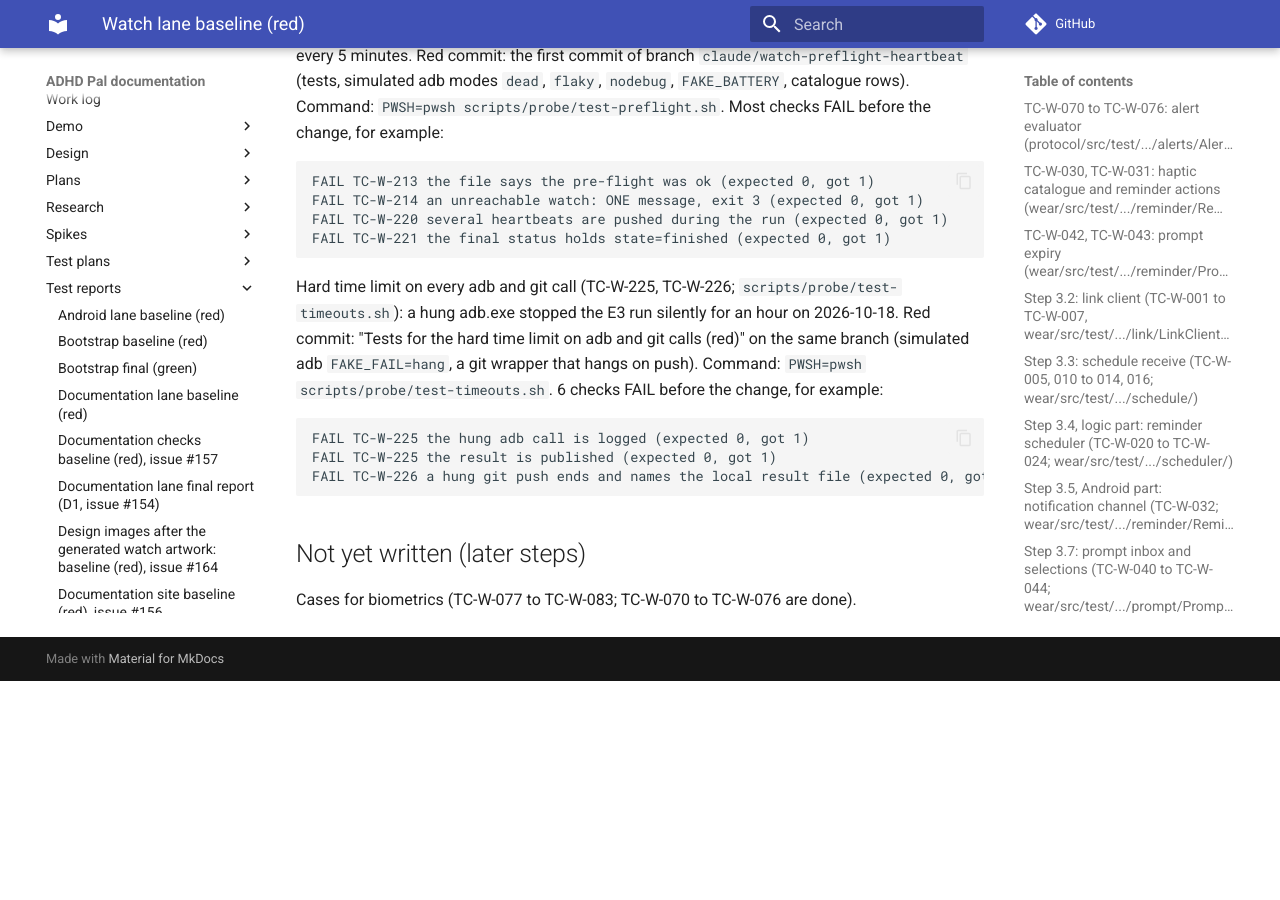
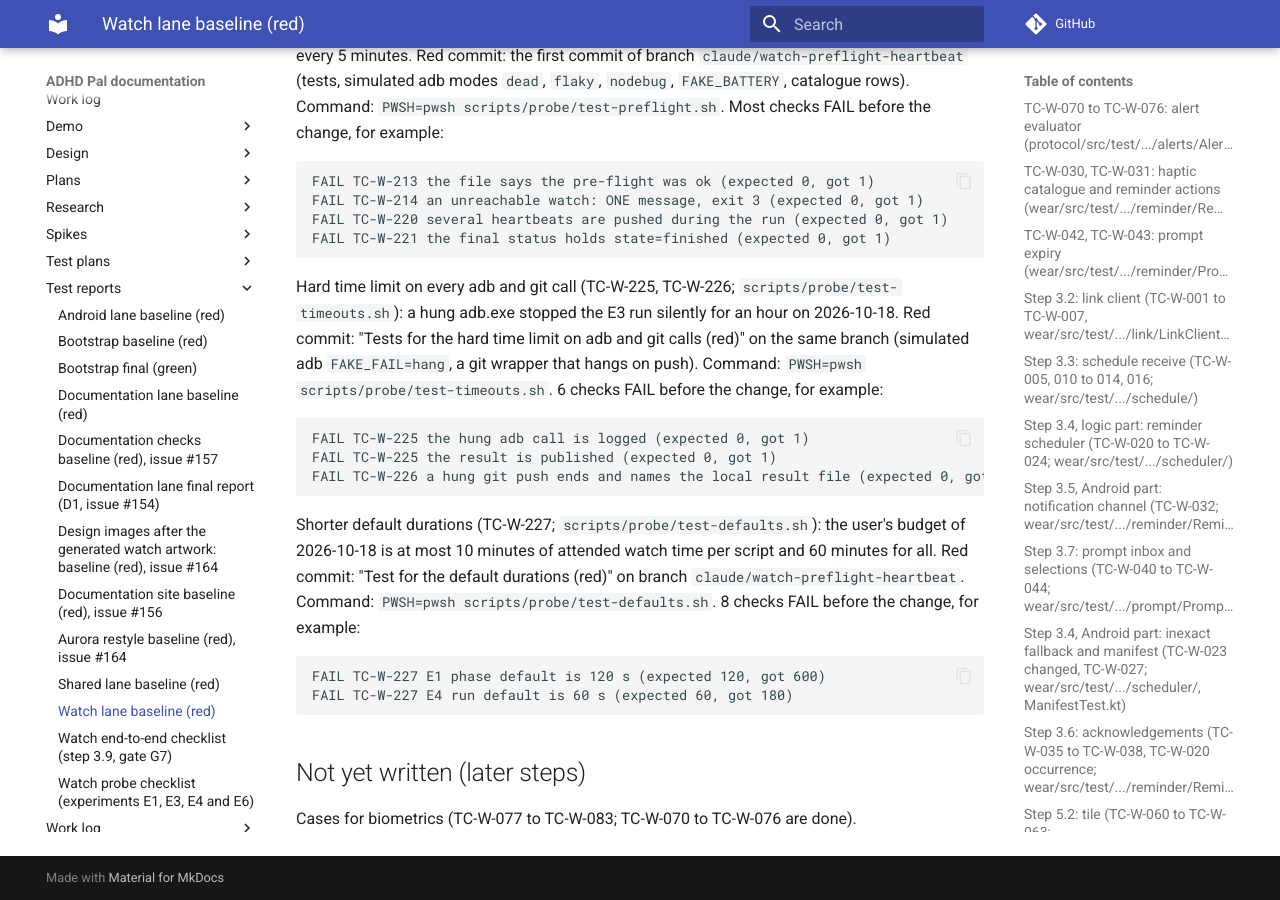
Before and after one commit to shlomoa/my-adhd-pal, an MkDocs documentation site: the page built from docs/test-reports/watch-baseline.md, in a window 1280 px wide and 900 px high, scrolled down 12556 px. Built offline with MkDocs 1.6.1 and Material for MkDocs 9.7.7, drawn with Linux system fonts in a browser that asks for light colours; comment, search, counter and statistics services are not loaded; before the commit the page ends 13237 px from its top, so only the background shows below that.

Commit message:
Test for the default durations (red)
Co-Authored-By: Claude Sonnet 5.5 <noreply@anthropic.com>
Claude-Session: https://claude.ai/code/session_01WEDbyAJ64XqdSoQasUsg7b

````diff
--- a/docs/test-reports/watch-baseline.md
+++ b/docs/test-reports/watch-baseline.md
@@ -419,6 +419,14 @@ FAIL TC-W-225 the result is published (expected 0, got 1)
 FAIL TC-W-226 a hung git push ends and names the local result file (expected 0, got 1)
 ```
 
+Shorter default durations (TC-W-227; `scripts/probe/test-defaults.sh`): the user's budget of 2026-10-18 is at most 10 minutes of attended watch time per script and 60 minutes for all. Red commit: "Test for the default durations (red)" on branch `claude/watch-preflight-heartbeat`.
+Command: `PWSH=pwsh scripts/probe/test-defaults.sh`. 8 checks FAIL before the change, for example:
+
+```
+FAIL TC-W-227 E1 phase default is 120 s (expected 120, got 600)
+FAIL TC-W-227 E4 run default is 60 s (expected 60, got 180)
+```
+
 ## Not yet written (later steps)
 
 Cases for biometrics (TC-W-077 to TC-W-083; TC-W-070 to TC-W-076 are done).
````
Also changed, not shown: docs/test-plans/watch.md (+1 -0 lines), 1 other file.
